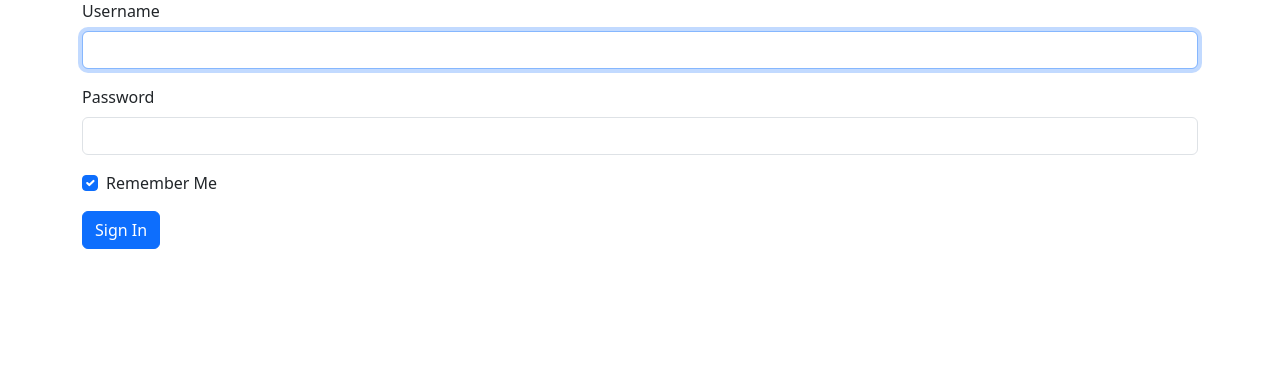
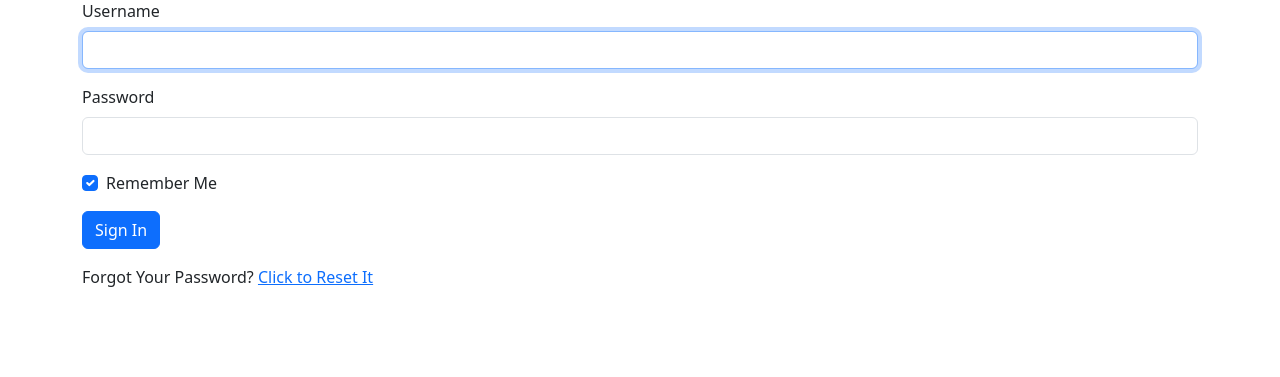
Before and after one commit to pnakongit/flask-blog, a Flask app: page /login in a window 1280 px wide. Shown: the part 169-546 px from the top of the page. Run offline with Flask 3, Linux system fonts and the light colour scheme; some libraries are stand-ins or nearby versions.

Commit message:
Apply Bable _ to static text in login template

```diff
--- a/app/templates/login.html
+++ b/app/templates/login.html
@@ -2,7 +2,11 @@
 {% import "macros/bootstrap_wtf.html" as wtf %}
 
 {% block content %}
-  <h1>Sign In</h1>
-  <p>New User? <a href="{{ url_for('register') }}">Click to Register!</a></p>
+  <h1>{{ _("Sign In") }}</h1>
+  <p>{{ _("New User?") }} <a href="{{ url_for('register') }}"> {{ _("Click to Register!") }}</a></p>
   {{ wtf.quick_form(form) }}
+  <p>
+    {{ _('Forgot Your Password?') }}
+    <a href="{{ url_for('reset_password_request') }}">{{ _('Click to Reset It') }}</a>
+  </p>
 {% endblock %}
```
